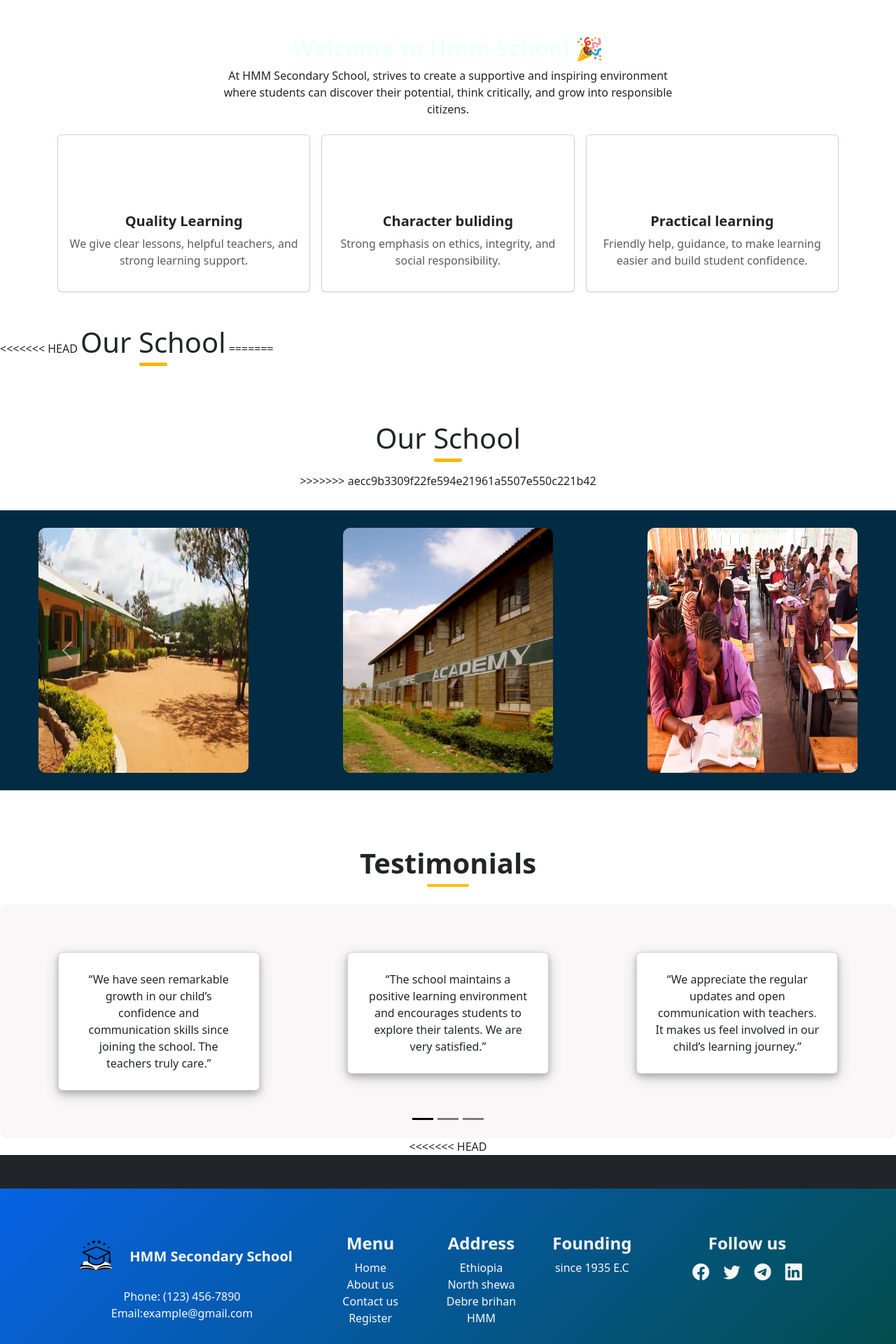
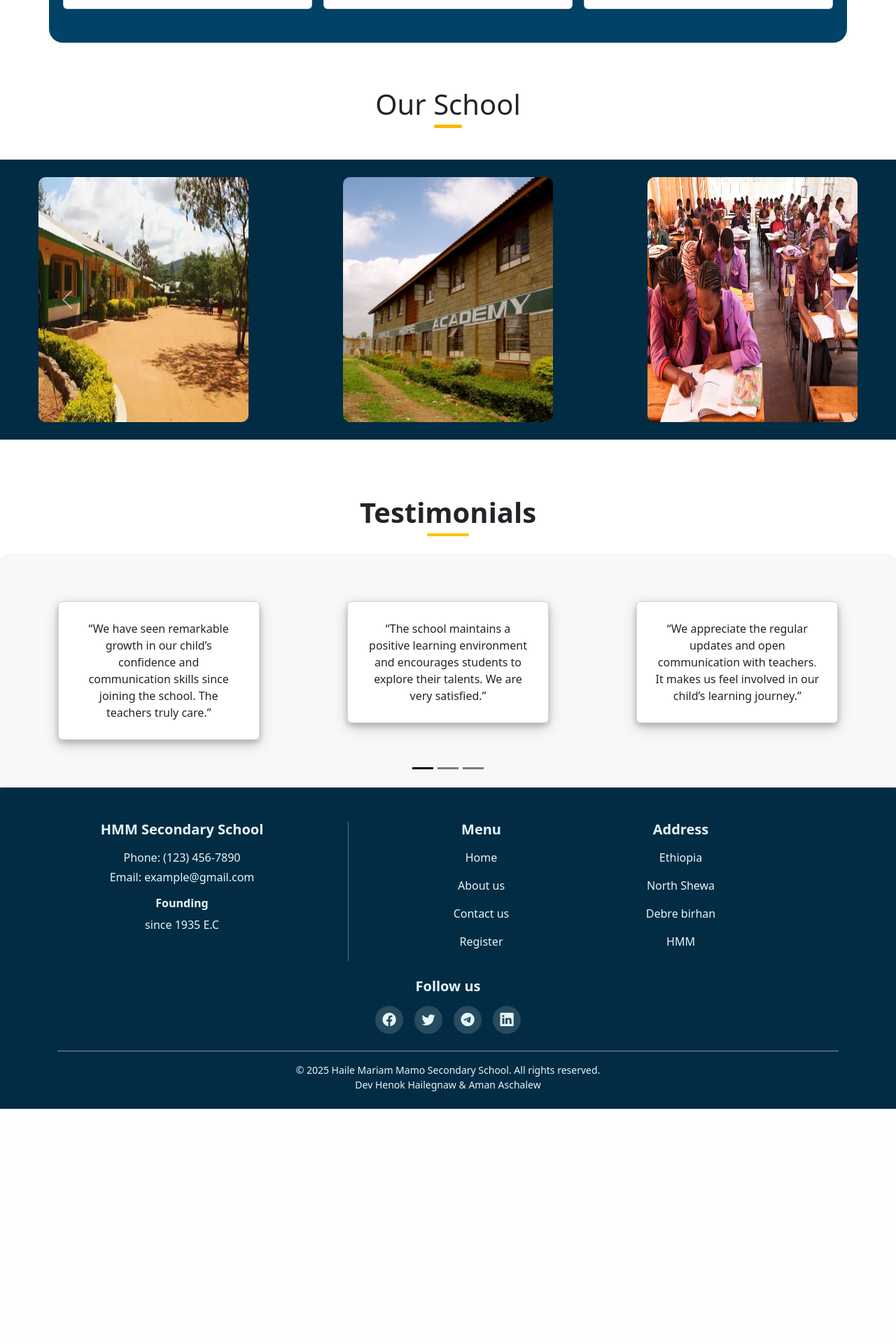
Before and after one commit to henok03/School-project-1, a PHP site: page / in a window 1280 px wide. Shown: the part 1040-2960 px from the top of the page at 70% size. After the commit the page ends 2624 px from the top, so only its background shows below. Run offline with PHP 8.4, Linux system fonts and the light colour scheme.

Commit message:
i fix the error

```diff
--- a/index.html
+++ b/index.html
@@ -95,35 +95,15 @@
     <span class="visually-hidden">Next</span>
   </button>
 </div>
-<<<<<<< HEAD
-
-
-
-<div class="row align-items-center g-4 g-md-5" data-aos="fade-up" style="padding-bottom: 50px;">
-                    <div class="card border-0 rounded-4 gradient-bg h-100">
-                        <div class="card-body p-4 p-md-5 text justify-content-center" >
-
-<h3 class="h4 fw-bold mb-4 ">📚Welcome to Haile Mariam Mamo Secondary School</h3>
-                            <div class="mb-4 text justify-content-center">
-                                <h4 class="fw-semibold text-primary mb-2">Mission</h4>
-                                <p class="text-muted"> At Haile Mariam Mamo Secondary School, we are committed to providing quality education that builds both knowledge and character.<br> Our school strives to create a supportive and inspiring environment where students can discover their potential, think critically, and grow <br>into responsible citizens.
-
-           We believe in excellence, discipline, and teamwork — values that guide our students toward success in academics and life. Together, we work to prepare the next generation <br>of leaders who will make a positive impact in their communities and beyond.</p>
-                            </div>
 
 
 
 
-                        </div>
-                    </div>
-                </div>
 
 
 
-<section class="container py-5 mt-5" style=" background: linear-gradient(135deg,#022c43);
-=======
 <section class="container py-5 mt-5" style=" background: #004367;
->>>>>>> aecc9b3309f22fe594e21961a5507e550c221b42
+
     color: white;
     padding: 60px 20px;
     border-radius: 20px;
@@ -174,16 +154,14 @@
 
 
 </div>
-<<<<<<< HEAD
 
-  <h1 class="ourschool" data-aos="fade-left">Our School</h1>
-=======
+
 <div class="text-center mt-5 pt-3 ">
   <div >
  <h1 class="ourschool" data-aos="fade-left">Our School</h1>
 </div>
 
->>>>>>> aecc9b3309f22fe594e21961a5507e550c221b42
+
 <div id="carouselExampleAutoplaying" class="carousel slide bg-section " data-aos="fade-left" data-bs-ride="carousel" data-bs-interval="3000">
 
   <div class="carousel-inner">
@@ -320,63 +298,12 @@
   </button>
  </div>
 </div>
-<<<<<<< HEAD
 
 
-   <footer class="bg-dark text-light py-5"  data-aos="fade-up">
-   <footer class=" text-light py-5"  data-aos="fade-up" style="background: linear-gradient(136deg, #0763e5, #00440b);
-    ">
-    <div class="container " data-aos="fade-up">
- <div class="row">
- <div class="col-6 col-lg-4">
 
-  <h5 class="pt-3 fw-bold"><img src="logo.png" alt="School Logo" class="me-2" style="width: 70px; height: 70px;">  HMM Secondary School </h5>
 
-     Phone: (123) 456-7890<br>
-     Email:example@gmail.com
- </div>
 
- <div class="col">
-  <h4 class="pt-3 fw-bold  footer-title">Menu</h4>
-<ul class="list-unstyled">
-    <li><a href="index.html" class="text-decoration-none text-light  ">Home</a></li>
-    <li><a href="index2.html" class="text-decoration-none text-light  ">About us</a></li>
-    <li><a href="#" class="text-decoration-none text-light  ">Contact us</a></li>
-    <li><a href="#" class="text-decoration-none text-light ">Register</a></li>
 
-</ul></div>
-  <div class="col">
-    <h4 class="pt-3 fw-bold  footer-title">Address</h4>
-    <ul class="list-unstyled">
-      <p >Ethiopia <br>
-        North shewa <br>
-         Debre brihan <br>
-          HMM
-      </p>
-    </ul>
-</div>
-   <div class="col">
-    <h4 class="pt-3 fw-bold  footer-title">Founding </h4>
-    <ul class="list-unstyled">
-      <li>since 1935 E.C</li>
-
-    </ul>
-     </div>
-    <div class="col-6 col-lg-3 ">
-      <h4 class="pt-3 fw-bold footer-title">Follow us</h4>
-      <a href="#" class="text-decoration-none text-light  me-3 social-media"><i class="bi bi-facebook fs-4"></i></a>
-      <a href="#" class="text-decoration-none text-light  me-3 social-media"><i class="bi bi-twitter fs-4"></i></a>
-      <a href="#" class="text-decoration-none text-light  me-3 social-media"><i class="bi bi-telegram fs-4"></i></a>
-      <a href="#" class="text-decoration-none text-light  social-media"><i class="bi bi-linkedin fs-4"></i></a>
-    </div>
-
-    </div>
- <hr>
-  <div class=" d-flex justify-content-center mt-5">
-    <p class="mb-0  text-center" >&copy; 2025 Haile Mariam Mamo Secondary School. <br> All rights reserved.
-    </p>
-=======
->>>>>>> aecc9b3309f22fe594e21961a5507e550c221b42
 
 <!-- Bootstrap CSS -->
 
--- a/style.css
+++ b/style.css
@@ -112,11 +112,8 @@
     display: flex;
     align-items: center;
     justify-content: center;
-<<<<<<< HEAD
-    background: linear-gradient(135deg, #022c43); ;
-=======
-    background:   #022c43; ;
->>>>>>> aecc9b3309f22fe594e21961a5507e550c221b42
+    background: linear-gradient(135deg, #022c43);
+    background :   #022c43; ;
 radius: 2px;
 }
 
```
